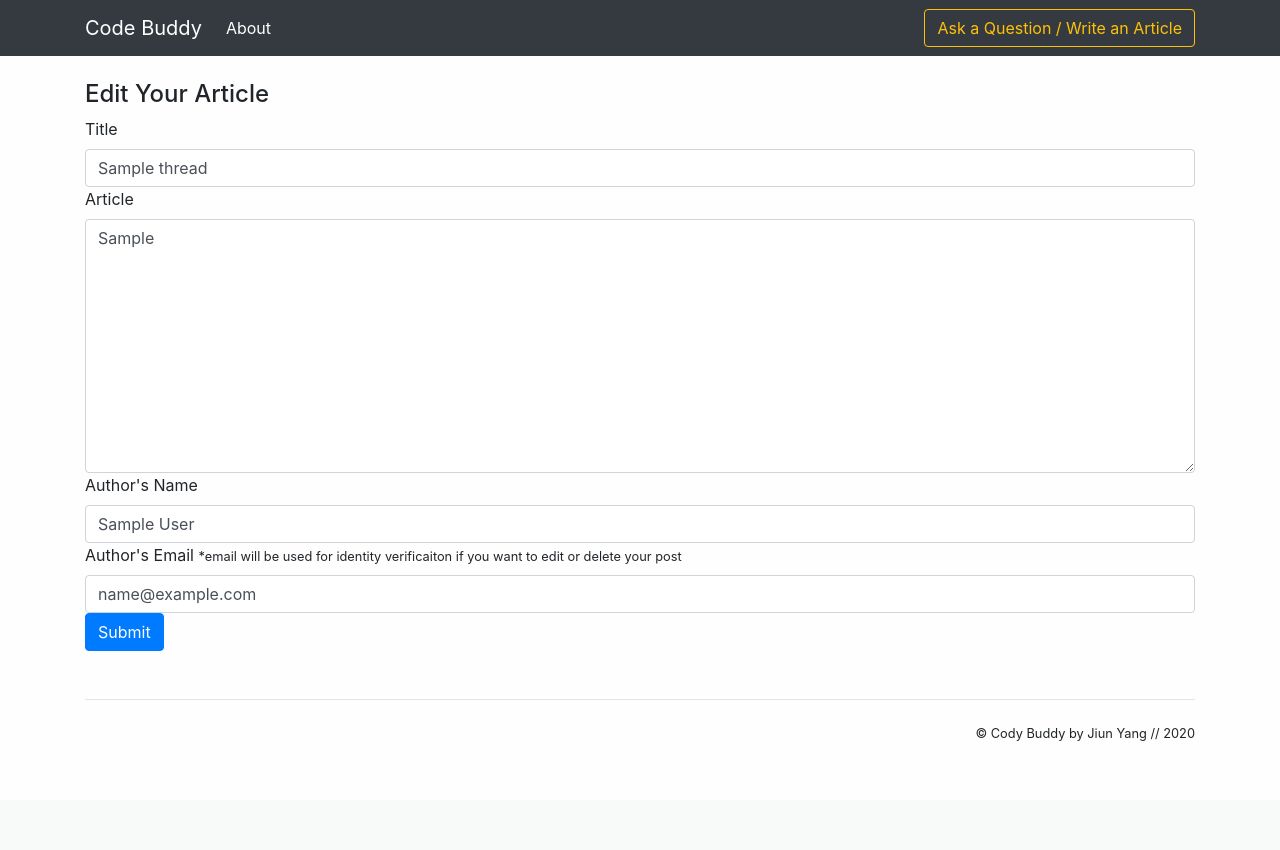
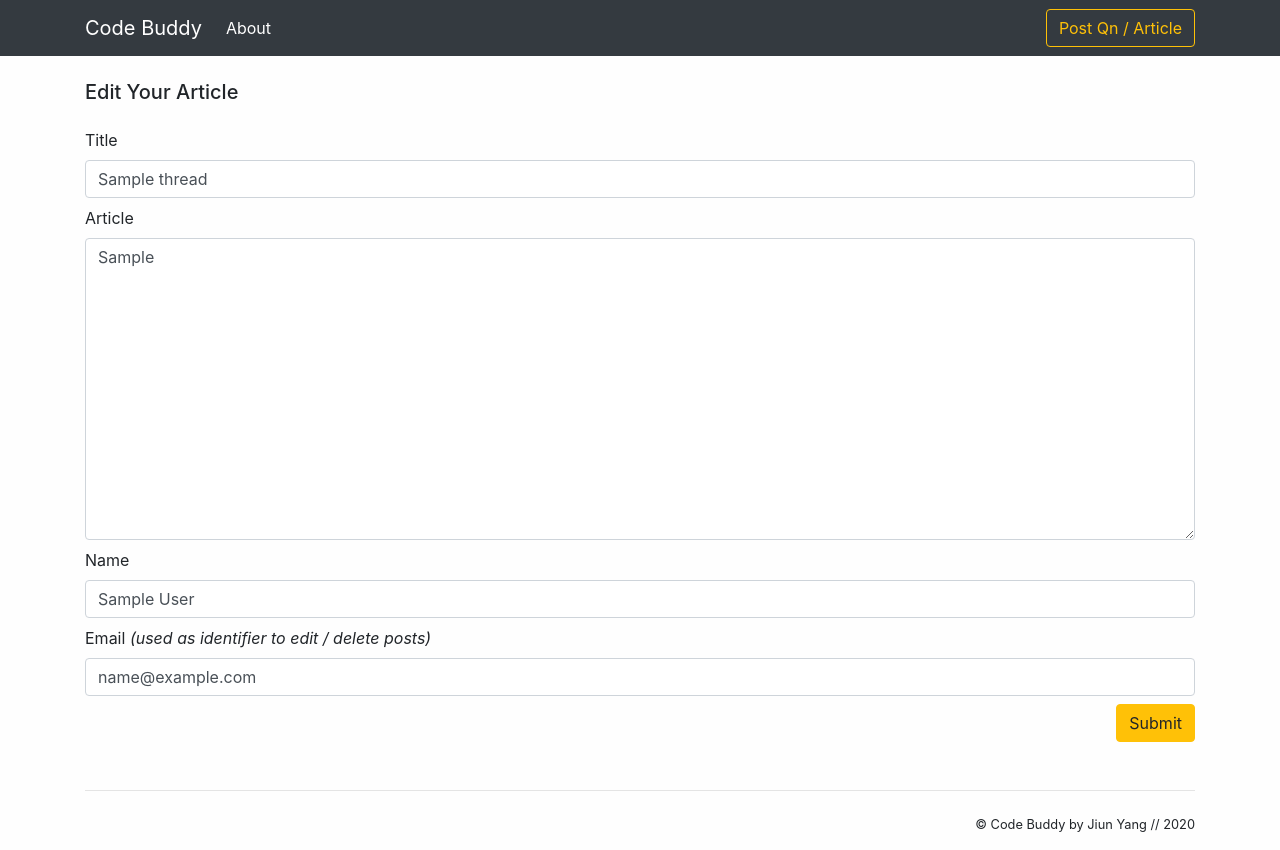
Before and after one commit to Code-Institute-Submissions/CodeBuddy, a Flask app: template templates/edit_thread.html in a window 1280 px wide. Before the commit the page ends 741 px from the top, so only its background shows below. Run offline with Flask 2, Linux system fonts and the light colour scheme; the template is opened without the code that fills it: most values are stand-ins (such as "Sample title", 1, 10 or a date in 2020); some libraries are stand-ins or nearby versions.

Commit message:
UI improvements

```diff
--- a/templates/base.template.html
+++ b/templates/base.template.html
@@ -23,7 +23,7 @@
         <a class="nav-link" href="{{ url_for('show_about')}}">About <span class="sr-only"></span></a>
       </li>
     </ul>
-      <a class="btn btn-outline-warning my-0" href="{{ url_for('show_create_threads') }}">Ask a Question / Write an Article</a>
+      <a class="btn btn-outline-warning my-0" href="{{ url_for('show_create_threads') }}">Post Qn / Article</a>
 </div>
 </nav>
 
@@ -51,7 +51,7 @@
     <!-- footer -->
     <hr class="shadow-sm pt-2 mt-5">
      <div id="footer">
-        &copy; Cody Buddy by Jiun Yang // 2020
+        &copy; Code Buddy by Jiun Yang // 2020
     <!-- end of container -->
     </div>
 
--- a/templates/comments/create_comment.html
+++ b/templates/comments/create_comment.html
@@ -22,8 +22,8 @@
                         </div>
                     </div>
                 </div>
-                <div class="card-footer bg-white border-0 text-right p-0">
-                    <input type="submit" class="btn btn-dark"/>
+                <div class="card-footer bg-white border-0 text-right p-0 mt-2 mb-2">
+                    <input type="submit" class="btn btn-warning"/>
                 </div>
             </div>
         </div>
--- a/templates/edit_thread.html
+++ b/templates/edit_thread.html
@@ -2,29 +2,25 @@
 
 {%block content %}
 
-<h4>Edit Your Article</h4>
+<h5 class="mt-4 mb-4">Edit Your Article</h5>
 
 <form method="POST">
     <div>
-        <label class="form-label">Title</label>
-        <input type="text" class="form-control" name="thread_title" value="{{threads.thread_title}}"/>
+        <label class="form-label mb-2">Title</label>
+        <input type="text" class="form-control mb-2" name="thread_title" value="{{threads.thread_title}}"/>
     </div>
     <div>
-        <label class="form-label">Article</label>
-        <textarea class="form-control" name="thread_article" rows="10">{{threads.thread_article}}</textarea>
-    </div>
-    <!-- <div>
-        <label class="form-label">Category</label>
-        <input type="text" class="form-control" name="category" value="{{threads.category}}"/>
-    </div> -->
-    <div>
-        <label class="form-label">Author's Name</label>
-        <input type="text" class="form-control" name="thread_author" value="{{threads.thread_author}}"/>
+        <label class="form-group mb-2">Article</label>
+        <textarea class="form-control mb-2" name="thread_article" rows="12">{{threads.thread_article}}</textarea>
     </div>
     <div>
-        <label class="form-label">Author's Email <small>*email will be used for identity verificaiton if you want to edit or delete your post</small></label>
+        <label class="form-label mb-2">Name</label>
+        <input type="text" class="form-control mb-2" name="thread_author" value="{{threads.thread_author}}"/>
+    </div>
+    <div>
+        <label class="form-label mb-2">Email <i>(used as identifier to edit / delete posts)</i></label>
         <input type="text" class="form-control" name="thread_author_email" value="{{threads.thread_author_email}}"/>
     </div>
-    <input type="submit" class="btn btn-primary"/>
+    <div class ="text-right pt-2"><input type="submit" class="btn btn-warning"></div>
 </form>
 {%endblock%}
--- a/templates/single_thread.html
+++ b/templates/single_thread.html
@@ -19,8 +19,8 @@
                 </div>
                 <!-- edit and delete buttons -->
             <div class="col text-right">
-                <a class="badge badge-secondary p-1" href="{{ url_for('show_edit_thread', thread_id=threads._id ) }}">Edit Post</a>
-                <a class="badge badge-secondary p-1" href="{{ url_for('show_confirm_delete', thread_id=threads._id)}}">Delete Post</a>
+                <a class="badge badge-secondary p-1 mb-2" href="{{ url_for('show_edit_thread', thread_id=threads._id ) }}">Edit Post</a>
+                <a class="badge badge-dark p-1 mb-2" href="{{ url_for('show_confirm_delete', thread_id=threads._id)}}">Delete Post</a>
             </div>
         </div>
     </div>
```
Also changed, not shown: templates/comments/show_comments.html (+5 -4 lines), templates/create_thread.html (+2 -6 lines).
